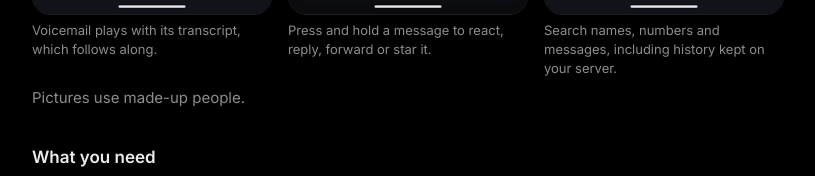
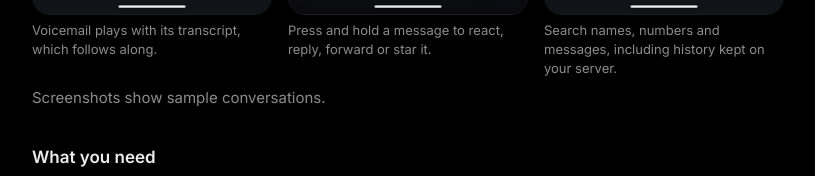
Before and after one commit to wrenchware/message-link, a plain HTML site: page android/index.html in a window 1280 px wide. Shown: the part 1437-1613 px from the top of the page, without its empty margins (348-1163 px from the left). Drawn offline with Linux system fonts and the light colour scheme.

Commit message:
Screenshot captions: Screenshots show sample conversations

```diff
--- a/android/index.html
+++ b/android/index.html
@@ -50,7 +50,7 @@
     <figure><a href="voicemail.png"><img src="voicemail.png" width="540" height="1170" loading="lazy" alt="Grandma's Google Voice voicemail playing, its transcript lit up to the words heard so far."></a><figcaption>Voicemail plays with its transcript, which follows along.</figcaption></figure>
     <figure><a href="actions.png"><img src="actions.png" width="540" height="1170" loading="lazy" alt="A message held down: reactions above it, and Reply, Copy, Forward, Star, Select more, Info and Delete for me below."></a><figcaption>Press and hold a message to react, reply, forward or star it.</figcaption></figure>
     <figure><a href="search.png"><img src="search.png" width="540" height="1170" loading="lazy" alt="Search results for Grandma: her conversation and two messages that mention her."></a><figcaption>Search names, numbers and messages, including history kept on your server.</figcaption></figure>  </div>
-  <p class="quiet">Pictures use made-up people.</p>
+  <p class="quiet">Screenshots show sample conversations.</p>
 
   <h2>What you need</h2>
   <ul class="box checks">
```
Also changed, not shown: index.html (+1 -1 lines), windows/index.html (+1 -1 lines).
